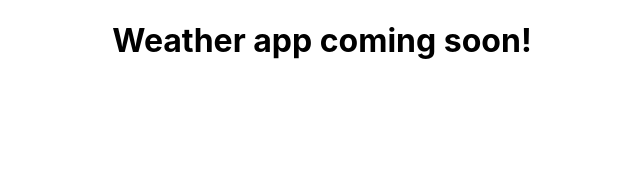
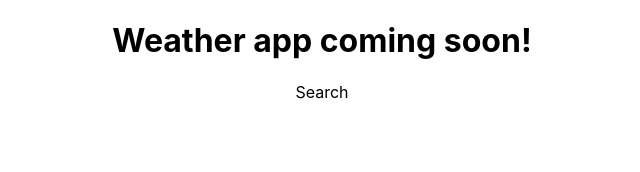
Before and after one commit to shaneenvitug/weather-app, a React (Create React App) app: page / in a window 1280 px wide. Shown: the top 172 px of the page, without its empty margins (318-958 px from the left). Built offline with nearby package versions, Linux system fonts and the light colour scheme.

Commit message:
added dummy search

```diff
--- a/src/App.js
+++ b/src/App.js
@@ -5,6 +5,7 @@ function App() {
   return (
     <div className="App">
       <h1>Weather app coming soon!</h1>
+      <p>Search</p>
     </div>
   );
 }
```
